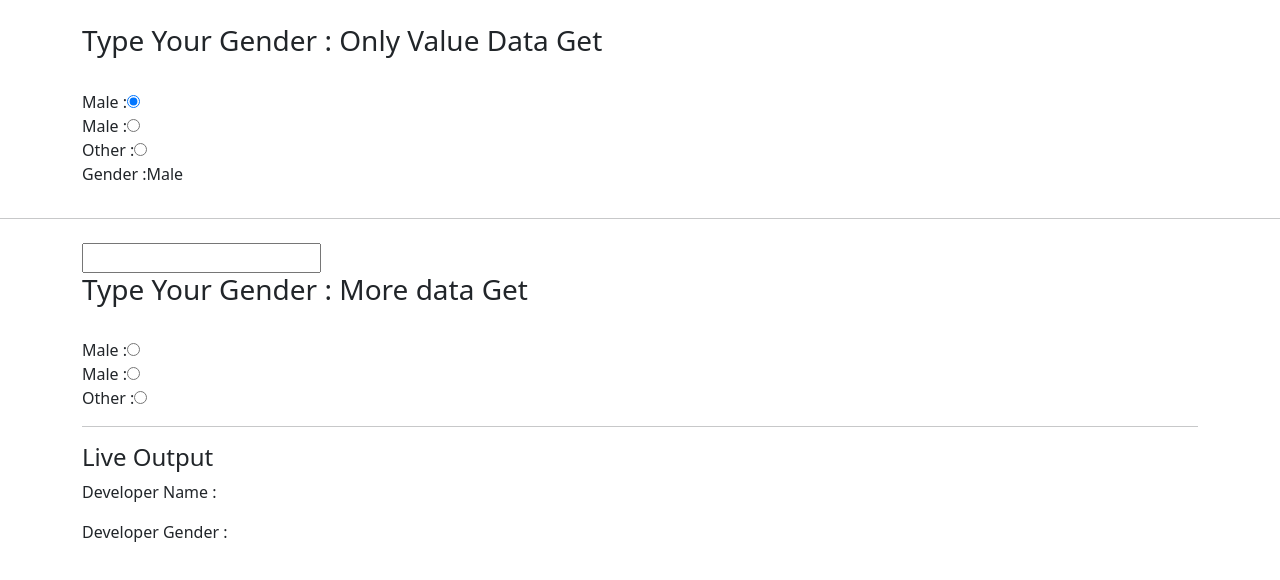
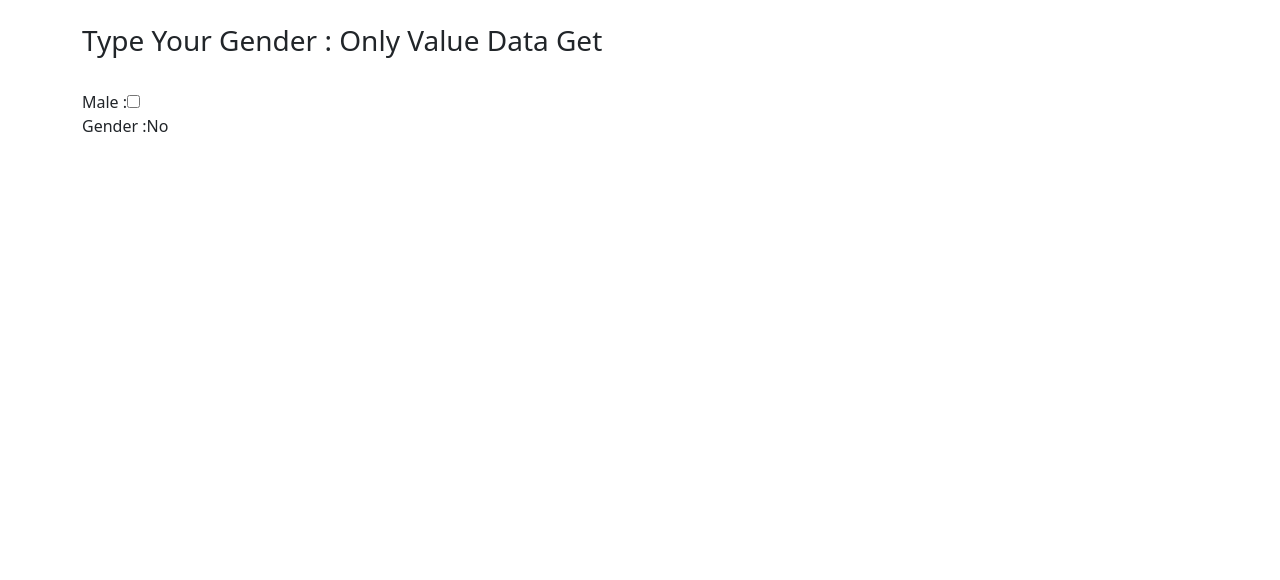
Before and after one commit to JabedWeb/Reducer, a React (Create React App) app: page / in a window 1280 px wide. Shown: the top 580 px of the page. Built offline with nearby package versions, Linux system fonts and the light colour scheme.

Commit message:
First Commit

```diff
--- a/src/App.js
+++ b/src/App.js
@@ -1,14 +1,18 @@
 //import Forms from "./Components/Form";
-import RadioButton from "./Components/RadioButton";
+// import RadioButton from "./Components/RadioButton";
+
+import CheckboxForm from "./Components/CheckboxForm";
 
 
 function App() {
   return (
    <>
 
-  <RadioButton/>
+  {/* <RadioButton/> */}
 
    {/* <Forms/> */}
+
+   <CheckboxForm/>
 
    </>
   );
--- /dev/null
+++ b/src/Components/CheckboxForm.jsx
@@ -0,0 +1,34 @@
+import React, { useState } from 'react'
+import { Col,Row, Container} from 'react-bootstrap'
+
+const CheckboxForm = () => {
+
+    //catch the radio button a value from normal Form
+  const [radiobutton,setRadiobutton]=useState(false)
+
+
+  return (
+  <>
+    <Container>
+        <Row className='mt-4'>
+            <Col>
+            <form>
+                <div>
+                    <h3>Type Your Gender : Only Value Data Get</h3>
+                    <br/>
+                    <label>Male :</label>
+                    <input onChange={e=> setRadiobutton(e.target.checked)}  type="checkbox" checked={radiobutton}/>
+                    <br />
+                </div>
+                <p>Gender :{radiobutton ? "Yes" : "No"}  </p>
+
+            </form>
+            </Col>
+        </Row>
+    </Container>
+  </>
+
+)
+}
+
+export default CheckboxForm
```
